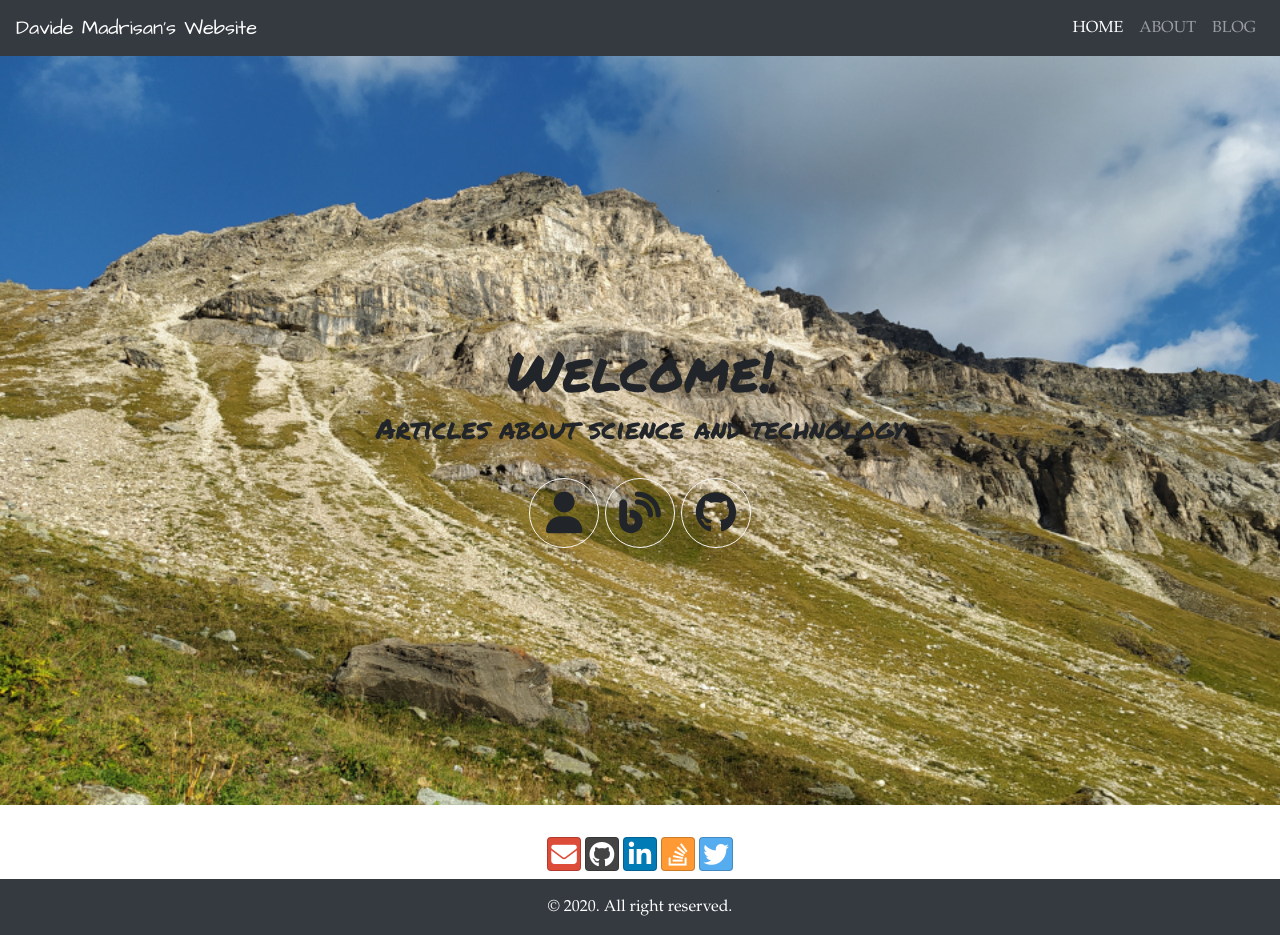
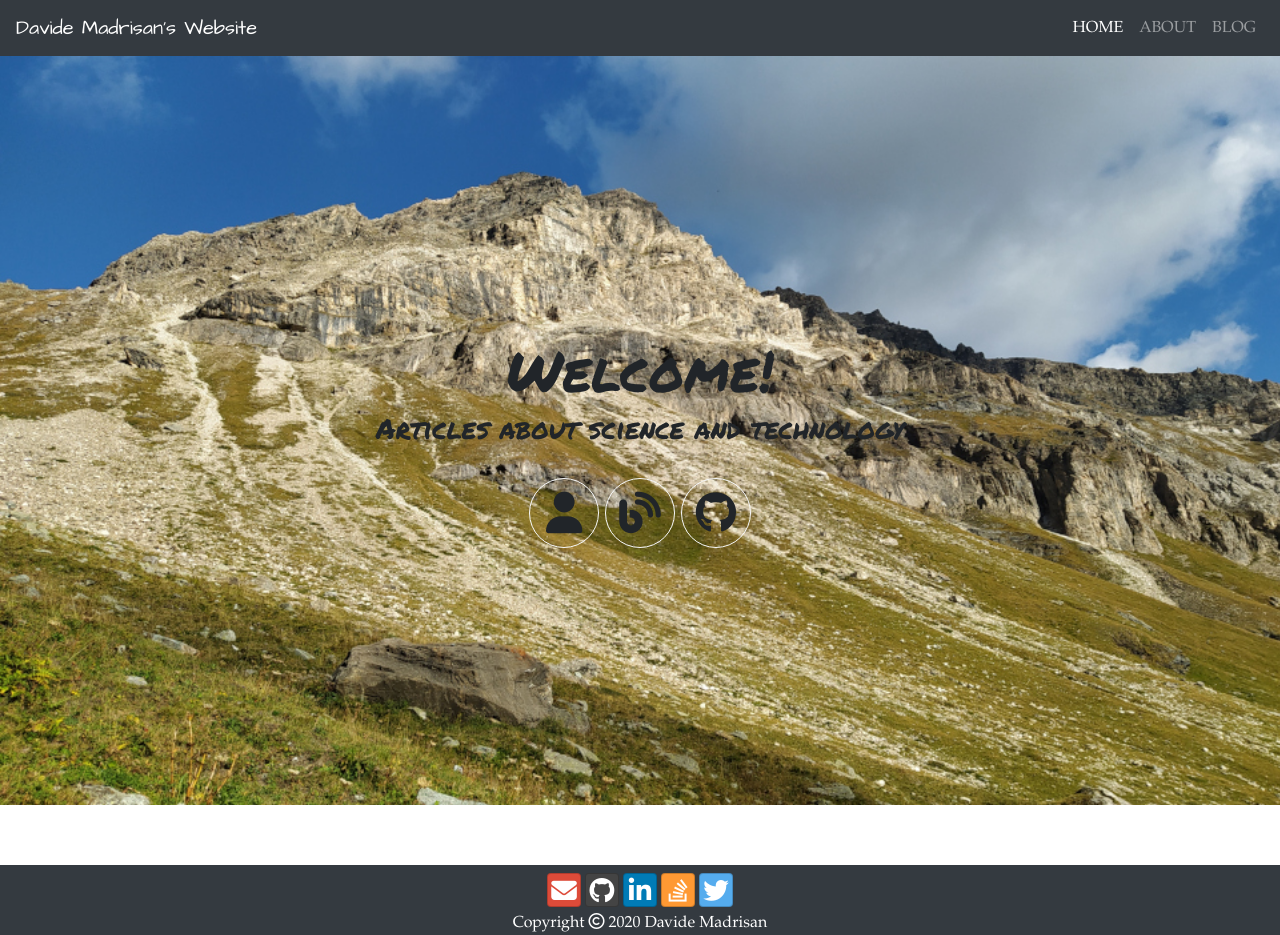
Before and after one commit to madrisan/madrisan.github.io, a Jekyll site: the page built from index.html, in a window 1280 px wide and 935 px high. Built offline with Jekyll 4.4.1, drawn with Linux system fonts in a browser that asks for light colours; nearby versions of some CDN libraries.

Commit message:
Move the social icons to the dark footer block
Signed-off-by: Davide Madrisan <davide.madrisan@gmail.com>

```diff
--- a/_includes/copyright.html
+++ b/_includes/copyright.html
@@ -1 +1,3 @@
-<div class="footer-copyright text-center text-white bg-dark py-3">&copy; 2020. All right reserved.</div>
+<div class="footer-copyright text-center text-white bg-dark pt-1">
+    Copyright <i class="fa fa-copyright" aria-hidden="true"></i> 2020 Davide Madrisan
+</div>
--- a/_includes/socialfooter.html
+++ b/_includes/socialfooter.html
@@ -1,4 +1,4 @@
-<div class="container text-center pb-2">
+<div class="container-fluid text-center bg-dark pt-2">
     <a class="btn btn-social-icon btn-google"
        onclick="window.location.href='mailto:davide.madrisan@gmail.com';">
         <span class="fa fa-envelope"></span>
--- a/_layouts/default.html
+++ b/_layouts/default.html
@@ -45,7 +45,7 @@
                 <!-- Social Buttons -->
 {% include socialfooter.html %}
                 <!-- Copyright -->
-                {% include copyright.html %}
+{% include copyright.html %}
             </footer>
         </wrapper>
     </body>
--- a/assets/css/main.css
+++ b/assets/css/main.css
@@ -34,6 +34,9 @@ a:hover .label {
     color: black;
     display: inline;
 }
+a:visited .label {
+    display: none;
+}
 
 h1, h2, h3, h4, h5, h6 {
     font-family: 'Architects Daughter', 'Helvetica Neue', Helvetica, Arial, serif;
@@ -58,6 +61,7 @@ nav a {
     background-size: cover;
     font-family: 'Permanent Marker';
     height: 562pt;
+    margin-bottom: 0px;
     max-width: 100%;
 }
 .jumbotron-main h1,
--- a/index.html
+++ b/index.html
@@ -6,7 +6,7 @@ title: Davide Madrisan's Website
 
 <div class="jumbotron jumbotron-fluid jumbotron-main align-items-center img-fluid text-center">
     <div class="row h-100">
-            <div class="col-sm-12 my-auto text-gray">
+        <div class="col-sm-12 my-auto">
             <h1 class="display-4 pt-4 text-center">Welcome!</h1>
             <h3 class="text-center">Articles about science and technology</h3>
             <div class="container text-center pt-4">
@@ -26,7 +26,6 @@ title: Davide Madrisan's Website
 		   <span class="label">GitHub</span>
                 </a>
             </div>
-
         </div>
     </div>
 </div>
```
